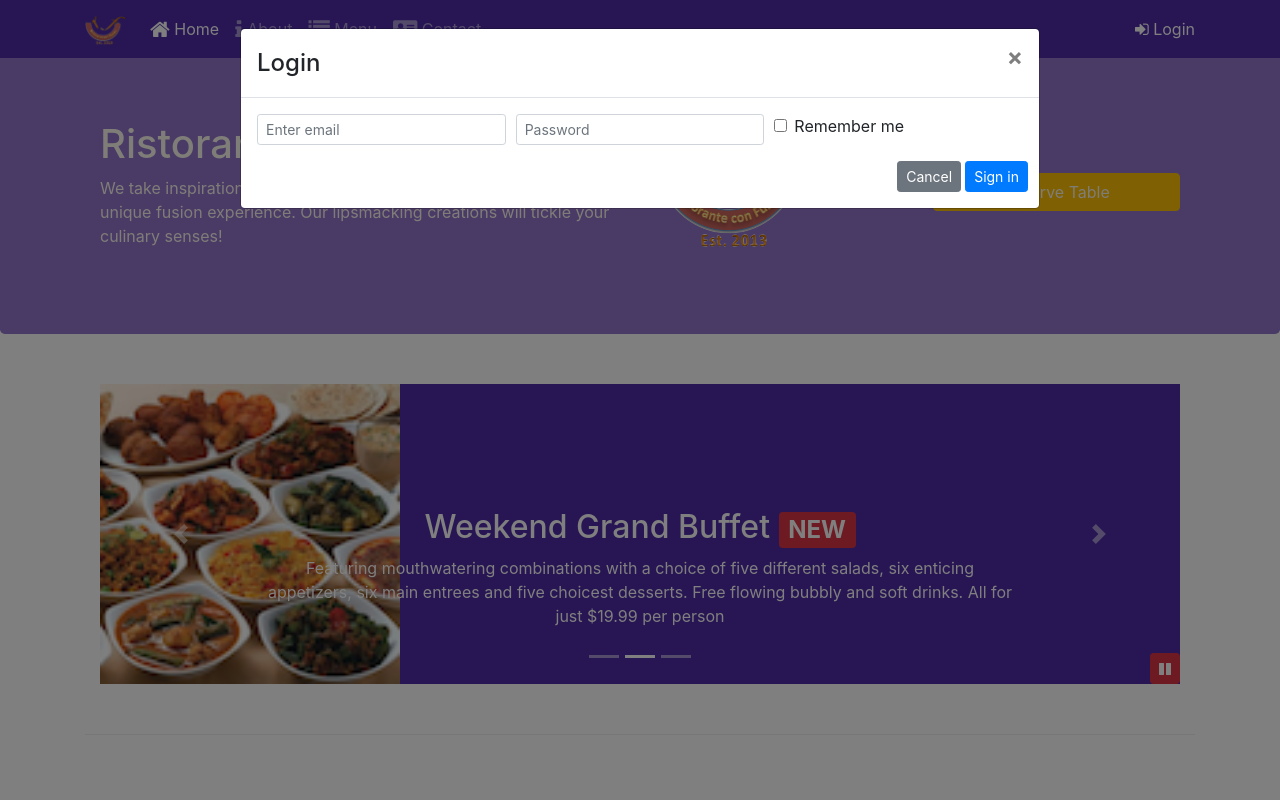
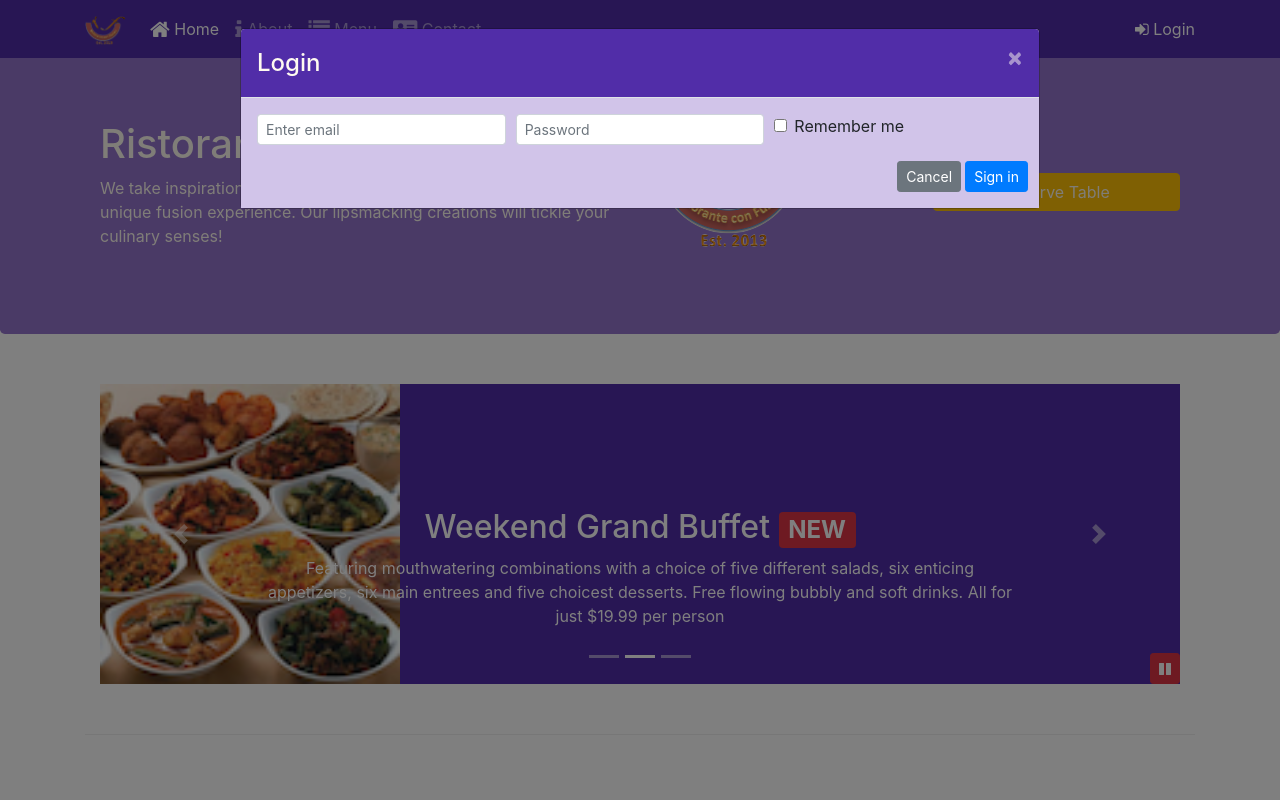
Before and after one commit to biznisKezual/bootstrap-exercise, a website: page index.html in a window 1280 px wide. Both pictures are taken after a click on the link "Login". Shown: the top 800 px of the page. Drawn offline with nearby package versions, Linux system fonts and the light colour scheme.

Commit message:
Assignment 4

```diff
--- a/css/styles.scss
+++ b/css/styles.scss
@@ -44,7 +44,7 @@ body{
 }
 
 .navbar-dark {
-     background-color: $background-dark;
+    background-color: $background-dark;
 }
 
 .tab-content {
@@ -74,3 +74,16 @@ body{
     bottom: 0px;
     z-index: 1;
 }
+
+.modal-header {
+    background-color: $background-dark;
+    color:floralwhite;
+}
+
+.modal-body {
+    background-color: $background-pale;
+}
+
+.close{
+    color:floralwhite;
+}
--- a/index.html
+++ b/index.html
@@ -32,7 +32,7 @@
                         <li class="nav-item"><a class="nav-link" href="./contactus.html"><span class="fa fa-address-card fa-lg"></span> Contact</a></li>
                 </ul>
                 <span class="navbar-text">
-                    <a data-toggle="modal" data-target="#loginModal">
+                    <a id="loginButton" >
                     <span class="fa fa-sign-in"></span> Login</a>
                 </span>
             </div>
@@ -181,6 +181,8 @@
         </div>
     </div>
 
+    <!-- data-toggle="modal" data-target="#reserveModal"
+    data-toggle="modal" data-target="#loginModal" -->
 
     <header class="jumbotron" >
         <div class="container">
@@ -193,8 +195,7 @@
                     <img src="img/logo.png" class="img-fluid" >
                 </div>
                 <div class="col-12 col-sm-3 align-self-center">
-                    <a role="button" class="btn btn-block btn-warning"
-                        data-toggle="modal" data-target="#reserveModal" > Reserve Table </a>
+                    <a role="button" class="btn btn-block btn-warning" id="reservationButton"> Reserve Table </a>
                 </div>
             </div>
         </div>
@@ -367,6 +368,18 @@
         });
     </script>
 
+    <script>
+        $("#reservationButton").click(function(){
+            $('#reserveModal').modal('show');
+        });
+    </script>
+
+<script>
+    $("#loginButton").click(function(){
+        $('#loginModal').modal('show');
+    });
+</script>
+
 </body>
 
 </html>
```
Also changed, not shown: css/styles.css.
